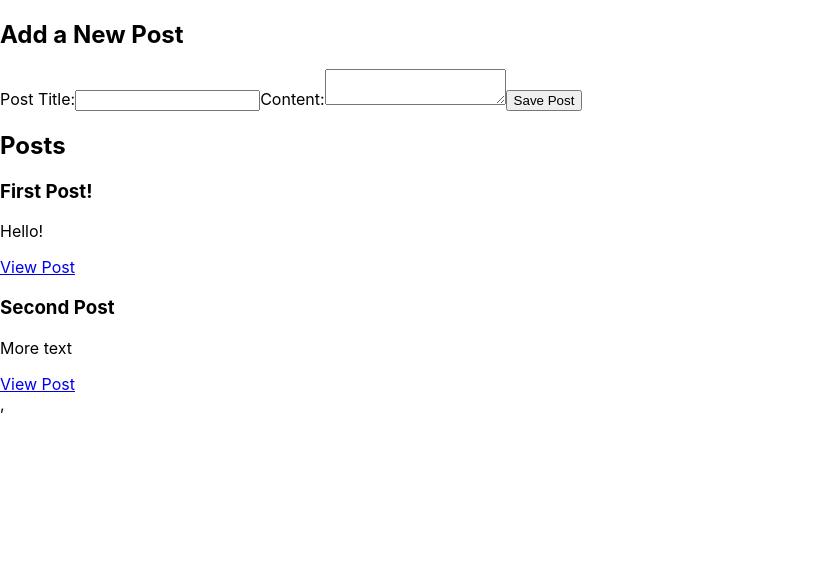
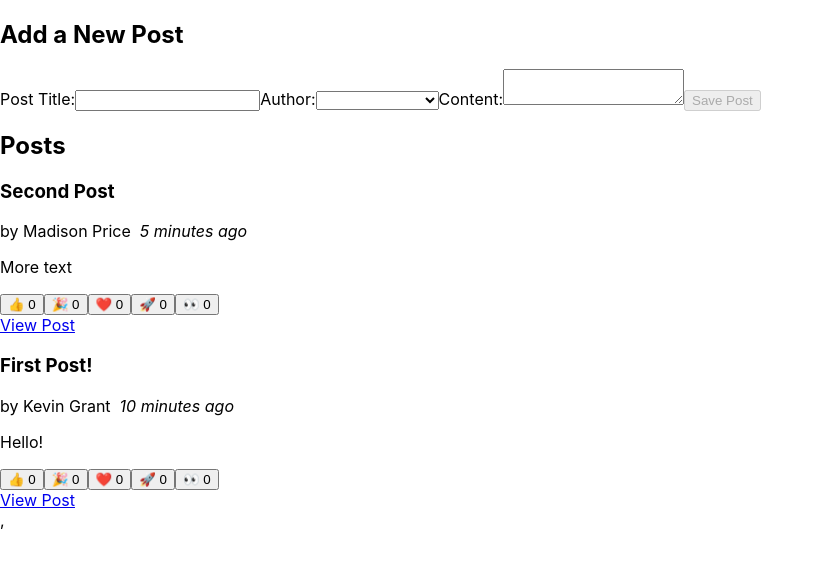
Before and after one commit to ghodelamg/my-first-react-ts-app, a React (Create React App) app: page /posts in a window 1280 px wide. Shown: the top 564 px of the page, without its empty margins (0-824 px from the left). Built offline with nearby package versions, Linux system fonts and the light colour scheme.

Commit message:
- Reactions in posts - Author's Posts - TimeAgo Component

```diff
--- a/package.json
+++ b/package.json
@@ -16,6 +16,7 @@
     "@types/react": "^16.9.0",
     "@types/react-dom": "^16.9.0",
     "@types/react-redux": "^7.1.23",
+    "date-fns": "^2.28.0",
     "eslint-plugin-react-hooks": "^4.3.0",
     "react": "^17.0.2",
     "react-dom": "^17.0.2",
--- a/src/app/store.ts
+++ b/src/app/store.ts
@@ -1,11 +1,13 @@
 import { configureStore, ThunkAction, Action } from '@reduxjs/toolkit';
 import counterReducer from '../features/counter/counterSlice';
 import postsReducer from '../features/posts/postsSlice';
+import usersReducer from '../features/user/usersSlice';
 
 export const store = configureStore({
   reducer: {
     counter: counterReducer,
-    posts: postsReducer
+    posts: postsReducer,
+    users: usersReducer
   },
 });
 
--- a/src/features/posts/AddPostForm.tsx
+++ b/src/features/posts/AddPostForm.tsx
@@ -1,24 +1,36 @@
 import React, { useState } from 'react'
 import { useDispatch } from 'react-redux'
-import { nanoid } from '@reduxjs/toolkit'
 import { postAdded } from './postsSlice'
+import { useAppSelector } from '../../app/hooks'
 
 export const AddPostForm = () => {
-  const [title, setTitle] = useState('')
-  const [content, setContent] = useState('')
+  const [title, setTitle] = useState('');
+  const [content, setContent] = useState('');
+    const [userId, setUserId] = useState('');
 
   const dispatch = useDispatch()
 
+  const users = useAppSelector(state => state.users)
+
   const onTitleChanged = (e: { target: { value: React.SetStateAction<string> } }) => setTitle(e.target.value)
   const onContentChanged = (e: { target: { value: React.SetStateAction<string> } }) => setContent(e.target.value)
+  const onAuthorChanged = (e: { target: { value: React.SetStateAction<string> } }) => setUserId(e.target.value)
 
   const onSavePostClicked = () => {
     if (title && content) {
-      dispatch(postAdded(title, content))
+      dispatch(postAdded(title, content, userId))
       setTitle('')
       setContent('')
     }
   }
+
+   const canSave = Boolean(title) && Boolean(content) && Boolean(userId)
+
+  const usersOptions = users.map(user => (
+    <option key={user.id} value={user.id}>
+      {user.name}
+    </option>
+  ))
 
   return (
     <section>
@@ -32,6 +44,11 @@ export const AddPostForm = () => {
           value={title}
           onChange={onTitleChanged}
         />
+        <label htmlFor="postAuthor">Author:</label>
+        <select id="postAuthor" value={userId} onChange={onAuthorChanged}>
+          <option value=""></option>
+          {usersOptions}
+        </select>
         <label htmlFor="postContent">Content:</label>
         <textarea
           id="postContent"
@@ -39,7 +56,7 @@ export const AddPostForm = () => {
           value={content}
           onChange={onContentChanged}
         />
-        <button type="button" onClick={onSavePostClicked}>
+        <button type="button" onClick={onSavePostClicked} disabled={!canSave}>
           Save Post
         </button>
       </form>
--- /dev/null
+++ b/src/features/posts/PostAuthor.tsx
@@ -0,0 +1,9 @@
+import { useAppSelector } from '../../app/hooks'
+
+export const PostAuthor = ({ userId }: {userId: string}) => {
+  const author = useAppSelector(state =>
+    state.users.find(user => user.id === userId)
+  )
+
+  return <span>by {author ? author.name : 'Unknown author'}</span>
+}
--- a/src/features/posts/PostsList.tsx
+++ b/src/features/posts/PostsList.tsx
@@ -1,19 +1,31 @@
 import { useAppSelector } from '../../app/hooks'
 import { AddPostForm } from './AddPostForm'
 import { Link } from 'react-router-dom'
+import { PostAuthor } from './PostAuthor'
+import { TimeAgo } from './TimeAgo'
+import { ReactionButtons } from './ReactionButtons'
 
 const PostsList = () => {
   const posts = useAppSelector(state => state.posts)
 
-  const renderedPosts = posts.map(post => (
+  const orderedPosts = posts.slice().sort((a, b) => b.date.localeCompare(a.date))
+
+const renderedPosts = orderedPosts.map(post => {
+  return (
     <article className="post-excerpt" key={post.id}>
       <h3>{post.title}</h3>
+      <div>
+        <PostAuthor userId={post.userId} />
+        <TimeAgo timestamp={post.date} />
+      </div>
       <p className="post-content">{post.content.substring(0, 100)}</p>
-       <Link to={`/posts/${post.id}`} className="button muted-button">
+      <ReactionButtons post={post} />
+      <Link to={`/posts/${post.id}`} className="button muted-button">
         View Post
       </Link>
     </article>
-  ))
+  )
+})
 
   return (
     <section className="posts-list">
--- /dev/null
+++ b/src/features/posts/ReactionButtons.tsx
@@ -0,0 +1,26 @@
+import { PostSlice } from './postsSlice'
+import { useDispatch } from 'react-redux'
+import { reactionAdded } from './postsSlice'
+
+const reactionEmoji = {
+  thumbsUp: '👍',
+  hooray: '🎉',
+  heart: '❤️',
+  rocket: '🚀',
+  eyes: '👀'
+}
+
+export const ReactionButtons = ({ post }: {post: PostSlice}) => {
+    const dispatch = useDispatch()
+  const reactionButtons = Object.entries(reactionEmoji).map(([name, emoji]) => {
+    return (
+      <button key={name} type="button" className="muted-button reaction-button" onClick={() =>
+          dispatch(reactionAdded({ postId: post.id, reaction: name }))
+        }>
+        {emoji} {post.reactions[name as keyof PostSlice['reactions']]}
+      </button>
+    )
+  })
+
+  return <div>{reactionButtons}</div>
+}
--- /dev/null
+++ b/src/features/posts/TimeAgo.tsx
@@ -0,0 +1,16 @@
+import { parseISO, formatDistanceToNow } from 'date-fns'
+
+export const TimeAgo = ({ timestamp }: { timestamp: string}) => {
+  let timeAgo = ''
+  if (timestamp) {
+    const date = parseISO(timestamp)
+    const timePeriod = formatDistanceToNow(date)
+    timeAgo = `${timePeriod} ago`
+  }
+
+  return (
+    <span title={timestamp}>
+      &nbsp; <i>{timeAgo}</i>
+    </span>
+  )
+}
--- a/src/features/posts/postsSlice.ts
+++ b/src/features/posts/postsSlice.ts
@@ -1,12 +1,34 @@
 import { createSlice, nanoid, PayloadAction } from '@reduxjs/toolkit'
-interface PostSlice {
+import { sub } from 'date-fns';
+export interface PostSlice {
   id: string;
   title: string;
   content: string;
+  userId: string;
+  date: string;
+  reactions: {
+      thumbsUp: number;
+      hooray: number;
+      heart: number;
+      rocket: number;
+      eyes: number;
+    },
 }
 const initialState: PostSlice[] = [
-  { id: '1', title: 'First Post!', content: 'Hello!' },
-  { id: '2', title: 'Second Post', content: 'More text' }
+  { id: '1', title: 'First Post!', content: 'Hello!', userId: '1', date: sub(new Date(), { minutes: 10 }).toISOString(),reactions: {
+      thumbsUp: 0,
+      hooray: 0,
+      heart: 0,
+      rocket: 0,
+      eyes: 0,
+    }, },
+  { id: '2', title: 'Second Post', content: 'More text', userId: '2', date: sub(new Date(), { minutes: 5 }).toISOString(),reactions: {
+      thumbsUp: 0,
+      hooray: 0,
+      heart: 0,
+      rocket: 0,
+      eyes: 0,
+    }, },
 ]
 
 const postsSlice = createSlice({
@@ -14,15 +36,24 @@ const postsSlice = createSlice({
   initialState,
   reducers: {
      postAdded: {
-      reducer(state, action: PayloadAction<{ title: string, content: string, id: string }>) {
+      reducer(state, action: PayloadAction<PostSlice>) {
         state.push(action.payload)
       },
-      prepare(title, content) { //https://redux.js.org/tutorials/essentials/part-4-using-data#preparing-action-payloads
+      prepare(title, content, userId) { //https://redux.js.org/tutorials/essentials/part-4-using-data#preparing-action-payloads
         return {
           payload: {
             id: nanoid(),
+            date: new Date().toISOString(),
             title,
-            content
+            content,
+            userId: userId,
+            reactions: {
+              thumbsUp: 0,
+              hooray: 0,
+              heart: 0,
+              rocket: 0,
+              eyes: 0,
+            }
           }
         }
       }
@@ -34,10 +65,17 @@ const postsSlice = createSlice({
         existingPost.title = title
         existingPost.content = content
       }
+    },
+    reactionAdded(state, action) {
+      const { postId, reaction } = action.payload
+      const existingPost = state.find(post => post.id === postId)
+      if (existingPost) {
+        existingPost.reactions[reaction as keyof PostSlice['reactions']]++
+      }
     }
   }
 })
 
-export const { postAdded, postUpdated } = postsSlice.actions
+export const { postAdded, postUpdated, reactionAdded } = postsSlice.actions
 
 export default postsSlice.reducer
--- /dev/null
+++ b/src/features/user/usersSlice.tsx
@@ -0,0 +1,15 @@
+import { createSlice } from '@reduxjs/toolkit'
+
+const initialState = [
+  { id: '0', name: 'Mukesh Ghodela' },
+  { id: '1', name: 'Kevin Grant' },
+  { id: '2', name: 'Madison Price' }
+]
+
+const usersSlice = createSlice({
+  name: 'users',
+  initialState,
+  reducers: {}
+})
+
+export default usersSlice.reducer
```
Also changed, not shown: 1 other file (tests, documents, lock files or other folders).
